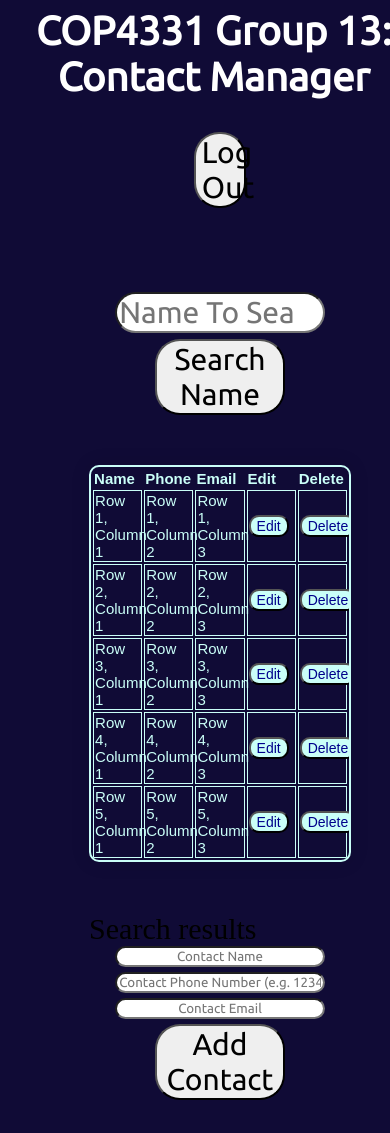
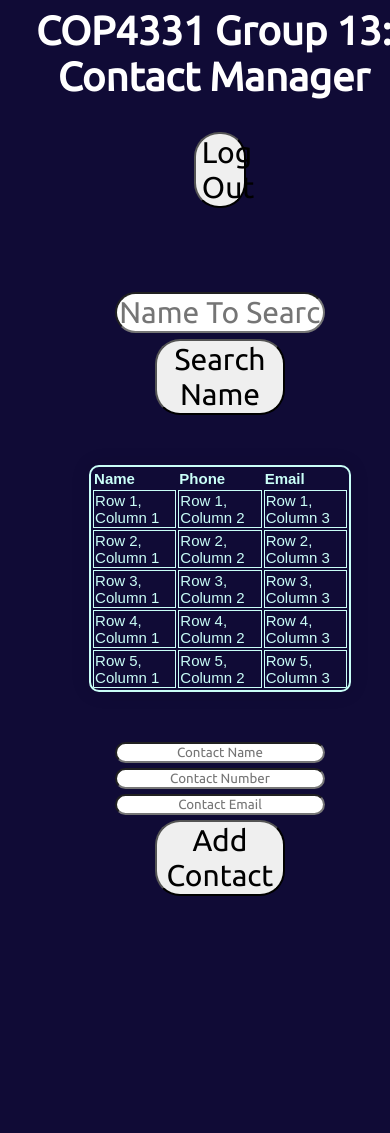
Before and after one commit to CATastrophic141/COP4331-F2023-G13-LAMP, a PHP site: page /html/search.html in a window 390 px wide. After the commit the page ends 896 px from the top, so only its background shows below. Run offline with PHP 8.4, Linux system fonts and the light colour scheme.

Commit message:
Revert "Added columns to search table with buttons for edit/delete contact in each row; yet to create JavaScript to enable functionality. Changed input type of search bar to 'Search', phone number box to 'tel', and email box to 'email'. Added phone number patterns to phone number box; can be removed if they prove to not work."
This reverts commit 0d645dd45acfb1bc5044dce9c2ecd8927b28e777.

```diff
--- a/frontend/css/styles_searchPage.css
+++ b/frontend/css/styles_searchPage.css
@@ -89,7 +89,7 @@ body
 	font-size: 30px;
 }
 
-input[type="text"],input[type="password"],input[type="search"]{
+input[type="text"],input[type="password"]{
     border-radius: 25px;
     text-align: center;
     width: 80%;
@@ -140,50 +140,20 @@ select{
     font-family: 'Ubuntu', sans-serif;
 }
 
-#contactNameText{
-    border-radius: 25px;
-    text-align: center;
-    width: 80%;
-    margin-left: 10%;
-    margin-bottom: 2%;
-    font-family: 'Ubuntu', sans-serif;
+#colorSearchResult{
+    display: none;
 }
 
-#contactPhoneNumberText{
-    border-radius: 25px;
+#colorAddResult{
+    display: inline-block;
+    font-size: 0.8em;
+    width: 90%;
     text-align: center;
-    width: 80%;
-    margin-left: 10%;
-    margin-bottom: 2%;
+    margin-left: 5%;
+    margin-top: 2%;
+    margin-bottom: 1%;
     font-family: 'Ubuntu', sans-serif;
-    color: black;
-}
-
-#contactEmailText{
-    border-radius: 25px;
-    text-align: center;
-    width: 80%;
-    margin-left: 10%;
-    margin-bottom: 2%;
-    font-family: 'Ubuntu', sans-serif;
-}
-
-#editContact{
-    border-radius: 10px;
-    background-color: #cafff8;
-    color: darkblue;
-    text-align: center;
-    font-size: 14px;
-    font-family: Arial, sans-serif;
-}
-
-#deleteContact{
-    border-radius: 10px;
-    background-color: #cafff8;
-    color: darkblue;
-    text-align: center;
-    font-size: 14px;
-    font-family: Arial, sans-serif;
+    color: #95060a;
 }
 
 table {
--- a/frontend/html/search.html
+++ b/frontend/html/search.html
@@ -25,7 +25,10 @@
 <div id="accessUIDiv">
 	<br />
 
-	<input type="search" id="searchText" placeholder="Name To Search For"/>
+	<input type="text" id="searchText" placeholder="Name To Search For"/>
+	<!-- WE STILL NEED TO CHANGE THE "searchColor()" and "addColor()" functions to instead be for the names,
+		 not the colors. Other than that though, this should be good to go for testing. I'll try to work on
+		 making it look nicer or at least a little bit more unique from what Dr. Leinecker showed in class. -->
 	<button type="button" id="searchNameButton" class="buttons" onclick="searchContact();"> Search Name </button><br />
 	<span id="contactSearchResult">
 		<table id="contactTable">
@@ -33,61 +36,39 @@
 				<th>Name</th>
 				<th>Phone</th>
 				<th>Email</th>
-				<th>Edit</th>
-				<th>Delete</th>
 			  </tr>
 
 			  <tr>
 				<td>Row 1, Column 1</td>
 				<td>Row 1, Column 2</td>
 				<td>Row 1, Column 3</td>
-				<td><button id="editContact" onclick="editContact(document.getElementById().contactTable)">Edit</button></td>
-				<td><button id="deleteContact" onclick="deleteContact(document.getElementById().contactTable)">Delete</button></td>
-				<!-- Somehow, in the Javascript for these editContact() and deleteContact() functions, we need to find what
-					 row in the table the button is being pressed for. Maybe, when the user clicks the button in the row, we
-					 could somehow keep track of which row they clicked the button in (maybe give the button a unique identifier
-					 number?) delete the element in the "CONTACTS" table of the database (at least for that user in the "USERS"
-					 table, sever their connection to that contact in "CONTACTS"), then delete the table in the row where they clicked
-					 the delete button using the document.getElementById(contactTable).deleteRow(<insert row number here, 0-base-indexed>)
-					 function. Or, it doesn't necessarily have to be in that order, but we do need to somehow keep track of which row
-					 is which as we add the rows into the table after the search function is carried out. -->
 			  </tr>
 			  <tr>
 				<td>Row 2, Column 1</td>
 				<td>Row 2, Column 2</td>
 				<td>Row 2, Column 3</td>
-				<td><button id="editContact" onclick="editContact(document.getElementById().contactTable)">Edit</button></td>
-				<td><button id="deleteContact" onclick="deleteContact(document.getElementById().contactTable)">Delete</button></td>
 			  </tr>
 			  <tr>
 				<td>Row 3, Column 1</td>
 				<td>Row 3, Column 2</td>
 				<td>Row 3, Column 3</td>
-				<td><button id="editContact" onclick="editContact(document.getElementById().contactTable)">Edit</button></td>
-				<td><button id="deleteContact" onclick="deleteContact(document.getElementById().contactTable)">Delete</button></td>
 			  </tr>
 			  <tr>
 				<td>Row 4, Column 1</td>
 				<td>Row 4, Column 2</td>
 				<td>Row 4, Column 3</td>
-				<td><button id="editContact" onclick="editContact(document.getElementById().contactTable)">Edit</button></td>
-				<td><button id="deleteContact" onclick="deleteContact(document.getElementById().contactTable)">Delete</button></td>
 			  </tr>
 			  <tr>
 				<td>Row 5, Column 1</td>
 				<td>Row 5, Column 2</td>
 				<td>Row 5, Column 3</td>
-				<td><button id="editContact" onclick="editContact(document.getElementById().contactTable)">Edit</button></td>
-				<td><button id="deleteContact" onclick="deleteContact(document.getElementById().contactTable)">Delete</button></td>
 			  </tr>
 		  </table>
-		<caption>Search results</caption>
 	</span>
 
 	<input type="text" id="contactNameText" placeholder="Contact Name">
-	<input type="tel" id="contactPhoneNumberText" placeholder="Contact Phone Number (e.g. 1234567890)"
-	pattern="(([0-9]{10})|(+[1-249][(][0-9]{3}[)][ ]?[0-9]{3}[- ]?[0-9]{4}))$">
-	<input type="email" id="contactEmailText" placeholder="Contact Email">
+	<input type="text" id="contactNumberText" placeholder="Contact Number">
+	<input type="text" id="contactEmailText" placeholder="Contact Email">
 	<button type="button" id="addContactButton" class="buttons" onclick="addContact();"> Add Contact </button><br />
 	<span id="contactAddResult"></span>
 </div>
```
